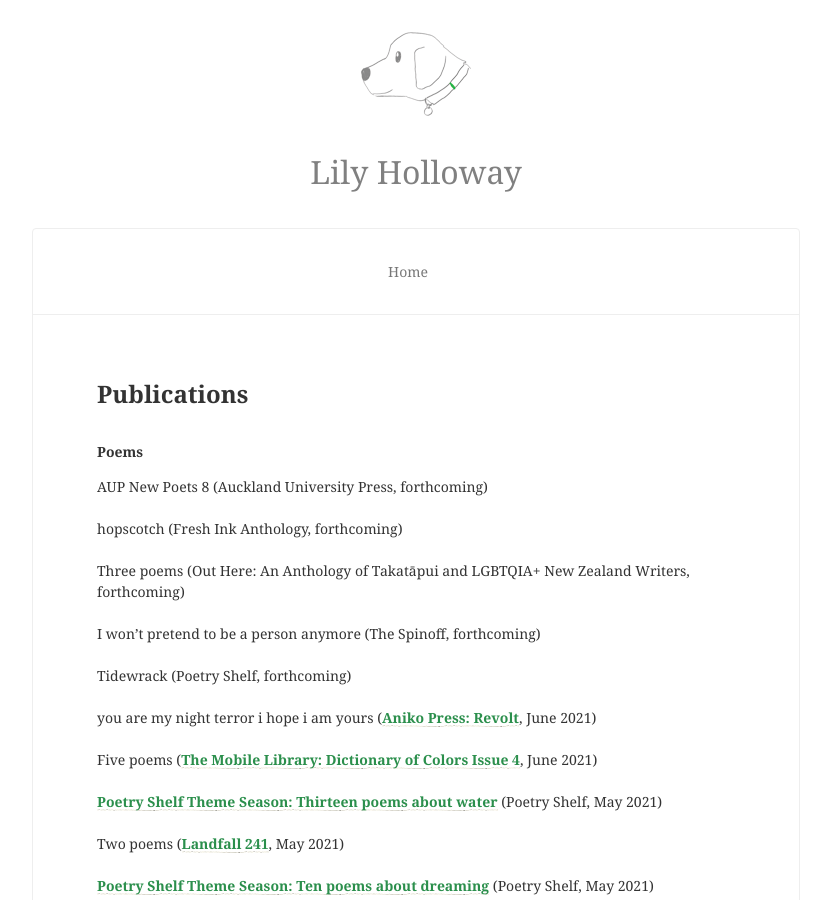
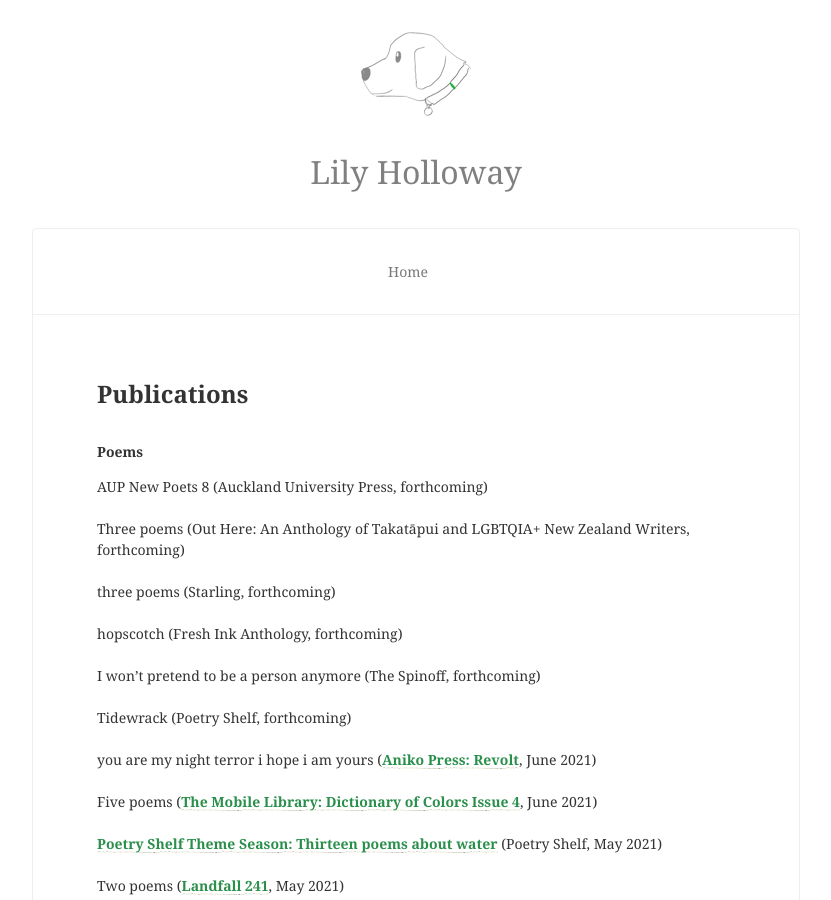
Before and after one commit to lilyholloway/lilyholloway.github.io, a Jekyll site: the page built from cv.md, in a window 1280 px wide and 900 px high. Shown: the whole window, without its empty margins (224-1055 px from the left). Built offline with Jekyll 4.4.1, drawn with Linux system fonts in a browser that asks for light colours; nearby versions of some CDN libraries.

Commit message:
Update cv.md

```diff
--- a/cv.md
+++ b/cv.md
@@ -8,9 +8,11 @@ description: Publications and Awards
 
 AUP New Poets 8 (Auckland University Press, forthcoming)<br>
 <br>
+Three poems (Out Here: An Anthology of Takatāpui and LGBTQIA+ New Zealand Writers, forthcoming)<br>
+<br>
+three poems (Starling, forthcoming)<br>
+<br>
 hopscotch (Fresh Ink Anthology, forthcoming)<br>
-<br>
-Three poems (Out Here: An Anthology of Takatāpui and LGBTQIA+ New Zealand Writers, forthcoming)<br>
 <br>
 I won't pretend to be a person anymore (The Spinoff, forthcoming)<br>
 <br>
```
